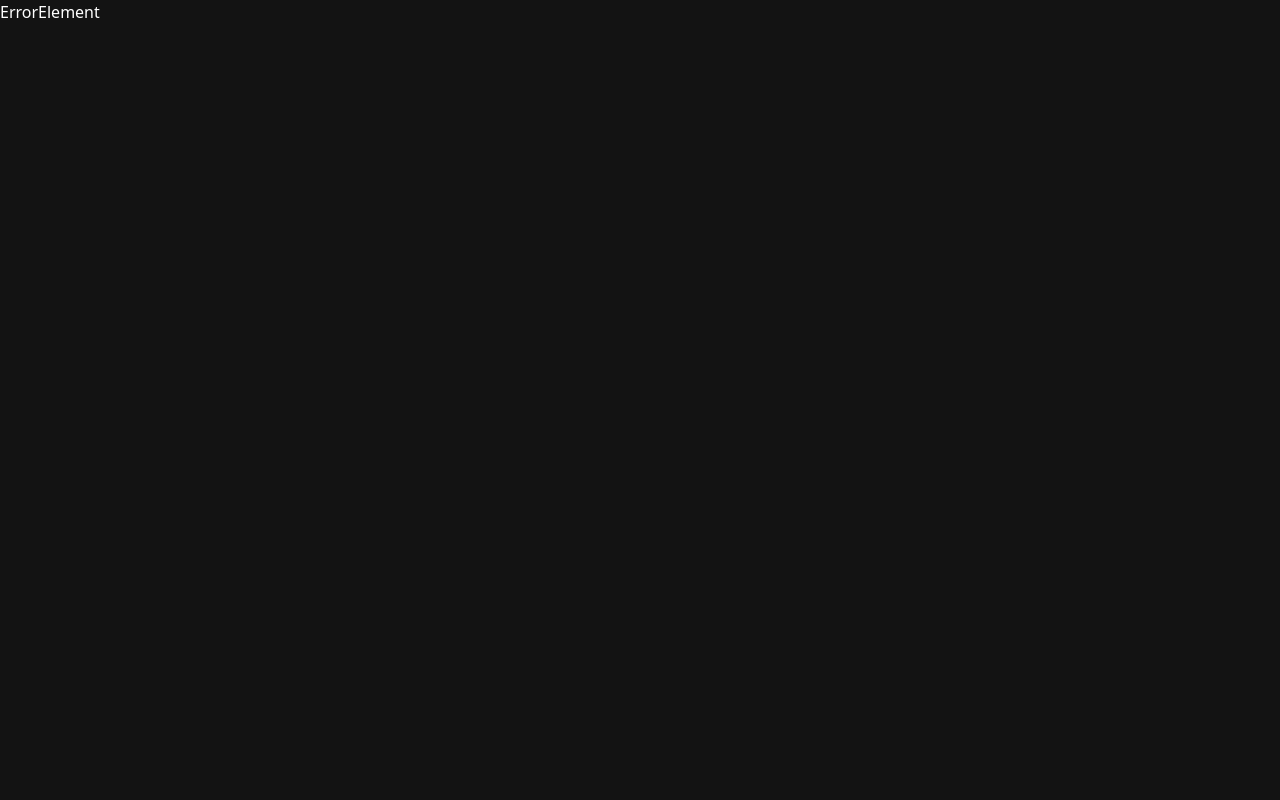
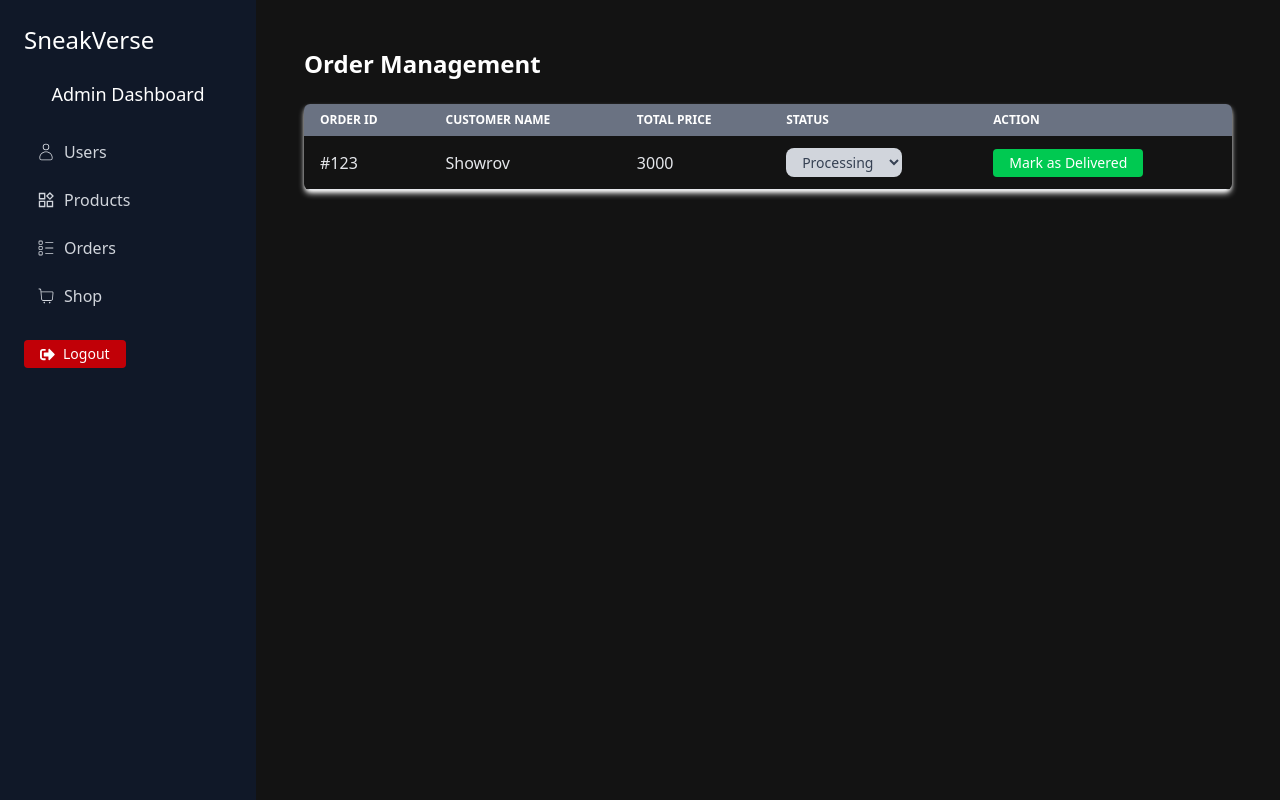
Before and after one commit to showorv/Sneakverse, a React (Vite) app in the folder Frontend/my-app/: page /admin/orders in a window 1280 px wide. Before the commit this address had no page. Built offline with nearby package versions, Linux system fonts and the light colour scheme.

Commit message:
order admin

```diff
--- a/Frontend/my-app/src/App.jsx
+++ b/Frontend/my-app/src/App.jsx
@@ -19,6 +19,7 @@ import { AdminHome } from './pages/AdminHome'
 import { UserManage } from './components/Admin/UserManage'
 import { ProductManege } from './components/Admin/ProductManege'
 import { EditProduct } from './components/Admin/EditProduct'
+import { OrderManage } from './components/Admin/OrderManage'
 
 export const App = () => {
 
@@ -107,6 +108,10 @@ export const App = () => {
           path:"products/:id/edit",
           element:<EditProduct />
         },
+        {
+          path:"orders",
+          element:<OrderManage />
+        },
       ]
 
     }
--- a/Frontend/my-app/src/components/Admin/AdminSidebar.jsx
+++ b/Frontend/my-app/src/components/Admin/AdminSidebar.jsx
@@ -41,14 +41,14 @@ export const AdminSidebar = () => {
                 <span>Products</span>
 
             </NavLink>
-            <NavLink to="/admin/user"
+            <NavLink to="/admin/orders"
             className={({isactive})=> isactive?"bg-gray-700 text-white py-2 px-3 rounded flex items-center space-x-2":" text-gray-300 hover:bg-gray-700 hover:text-white py-2 px-3 flex items-center space-x-2 rounded"}>
                 <CiBoxList size={20}/>
 
                 <span>Orders</span>
 
             </NavLink>
-            <NavLink to="/admin/user"
+            <NavLink to="/"
             className={({isactive})=> isactive?"bg-gray-700 text-white py-2 px-3 rounded flex items-center space-x-2":" text-gray-300 hover:bg-gray-700 hover:text-white py-2 px-3 flex items-center space-x-2 rounded"}>
                 <CiShoppingCart size={20}/>
                       <span>Shop</span>
--- /dev/null
+++ b/Frontend/my-app/src/components/Admin/OrderManage.jsx
@@ -0,0 +1,77 @@
+import React from 'react'
+
+export const OrderManage = () => {
+
+    const orders = [
+        {
+            _id:123,
+            user:{
+                name:"Showrov"
+            },
+            totalPrice: 3000,
+            status:"Processing"
+        },
+    ]
+
+    const handleStatusChange = (orderId, status)=>{
+        console.log(orderId,status);
+    }
+  return (
+    <div className='max-w-7xl mx-auto p-6'>
+        <h2 className='text-lg md:text-2xl font-bold mb-6'>Order Management</h2>
+
+        <div className='overflow-x-auto shadow-md shadow-white sm:rounded-md'>
+
+        <table className='min-w-full text-left text-gray-200'>
+            <thead className='bg-gray-500 text-white text-xs uppercase'>
+                <tr>
+                    <th className='py-2 px-4'>Order Id</th>
+                    <th className='py-2 px-4'>Customer Name</th>
+                    <th className='py-2 px-4'>Total Price</th>
+                    <th className='py-2 px-4'>Status</th>
+                    <th className='py-2 px-4'>Action</th>
+                </tr>
+
+            </thead>
+
+            <tbody>
+                {orders.length > 0?(
+                    orders.map((order)=>{
+                        return(
+                            <tr key={order._id}
+                            className='border-b border-gray-200 hover:bg-gray-400 cursor-pointer'>
+                                <td className='py-3 px-4 font-medium text-gray-200 whitespace-nowrap'>
+                                    #{order._id}
+                                </td>
+                                <td className='py-3 px-4'>{order.user.name}</td>
+                                <td className='py-3 px-4'>{order.totalPrice}</td>
+                                <td className='py-3 px-4'>
+                                    <select value={order.status}
+                                    onChange={(e)=> handleStatusChange(order._id, e.target.value)}
+                                    className='bg-gray-300 border-gray-300 text-gray-700 text-sm rounded-lg focus:ring-blue-500 focus:border-b-sky-500 block py-1 px-3'>
+
+                                        <option value="processing">Processing</option>
+                                        <option value="delivered">Delivered</option>
+                                        <option value="cancelled">Cancelled</option>
+                                    </select>
+                                </td>
+                                <td className='py-3 px-4'>
+                                    <button onClick={()=> handleStatusChange(order._id, "Delivered")}
+                                    className='bg-green-500 text-white px-4 py-1 rounded hover:bg-green-600 transition-colors cursor-pointer whitespace-nowrap text-sm sm:text-sm'
+                                    >Mark as Delivered</button>
+
+                                </td>
+                            </tr>
+                        )
+                    })
+                ):(
+                    <tr>
+                        <td colSpan={5} className='py-3 px-4 text-white'>No orders avaiable</td>
+                    </tr>
+                )}
+            </tbody>
+        </table>
+        </div>
+    </div>
+  )
+}
```
